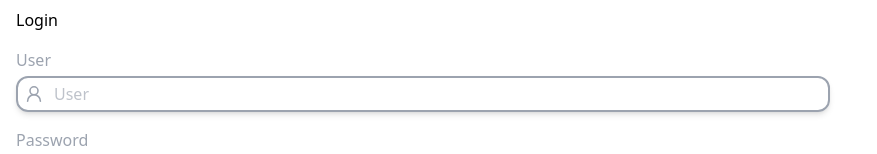
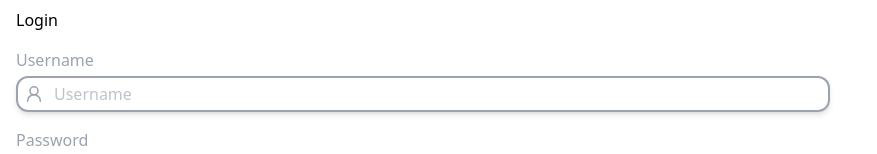
Before and after one commit to gustaaragao/rick-and-morty-app, a Vue app: page /login in a window 1280 px wide. Shown: the top 154 px of the page, without its empty margins (0-877 px from the left). Built offline with nearby package versions, Linux system fonts and the light colour scheme.

Commit message:
feature: create router to RegisterView

```diff
--- a/src/router/index.js
+++ b/src/router/index.js
@@ -1,7 +1,7 @@
 import { createRouter, createWebHistory } from 'vue-router'
 import LayoutPrincipal from '@/views/LayoutPrincipal.vue'
 import LoginView from '@/views/LoginView.vue'
-import TestsView from '@/views/TestsView.vue'
+import RegisterView from '@/views/RegisterView.vue'
 
 const router = createRouter({
   history: createWebHistory(import.meta.env.BASE_URL),
@@ -17,10 +17,10 @@ const router = createRouter({
       component: LoginView
     },
     {
-      path: '/tests',
-      name: 'TestsView',
-      component: TestsView
-    }
+      path: '/register',
+      name: 'RegisterView',
+      component: RegisterView
+    },
   ]
 })
 
--- a/src/views/LoginView.vue
+++ b/src/views/LoginView.vue
@@ -2,10 +2,10 @@
   <!--begin: Login -->
   <div class="relative grid gap-4 pl-4 pt-2 pr-[450px]" @keyup.enter="() => submitForm()">
     <h1>Login</h1>
-    <!-- begin: User Input -->
+    <!-- begin: Username Input -->
     <BaseInput
-      label="User"
-      placeholder="User"
+      label="Username"
+      placeholder="Username"
       focusColor="violet-400"
       :validation-parameters="validationParametersUser"
       :error="!!errorMessage"
@@ -24,7 +24,7 @@
         <UserRound />
       </template>
     </BaseInput>
-    <!-- end: User Input -->
+    <!-- end: Username Input -->
     <!-- begin: Password Input -->
     <BaseInput
       type="password"
--- /dev/null
+++ b/src/views/RegisterView.vue
@@ -0,0 +1,10 @@
+<template>
+	<!-- begin: Register -->
+	<div>
+		<h1>Register</h1>
+	</div>
+	<!-- end: Register -->
+</template>
+
+<script setup>
+</script>
--- a/src/views/TestsView.vue
+++ /dev/null
@@ -1,3 +0,0 @@
-<template>Hello, Tests View</template>
-
-<script setup></script>
```
